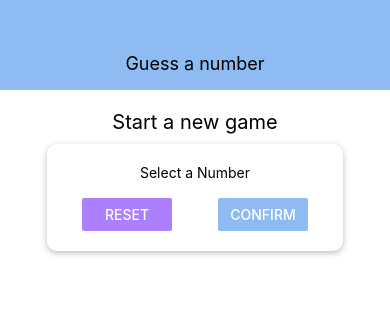
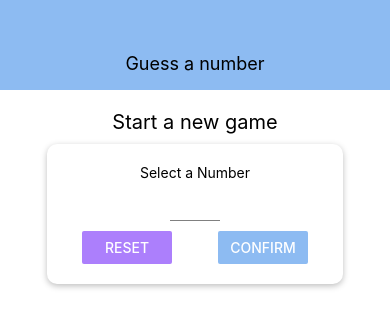
Before and after one commit to DinethP/NumberGuesser, a React Native app: screen / in a window 390 px wide. Shown: the top 328 px of the page. Built offline with nearby package versions, Linux system fonts and the light colour scheme.

Commit message:
Input styling added

```diff
--- /dev/null
+++ b/components/Input.js
@@ -0,0 +1,18 @@
+import React from "react";
+import { TextInput, StyleSheet } from "react-native";
+
+const Input = (props) => {
+  // formward all props. The style prop gets overidden withnew ones
+  return <TextInput {...props} style={{ ...styles.input, ...props.style }} />;
+};
+
+const styles = StyleSheet.create({
+  input: {
+    height: 30,
+    borderBottomColor: "grey",
+    borderBottomWidth: 1,
+    marginVertical: 10,
+  },
+});
+
+export default Input;
--- a/screens/StartGameScreen.js
+++ b/screens/StartGameScreen.js
@@ -1,26 +1,59 @@
-import React from "react";
-import { View, Text, StyleSheet, TextInput, Button } from "react-native";
+import React, { useState } from "react";
+import {
+  View,
+  Text,
+  StyleSheet,
+  TextInput,
+  Button,
+  // Needed to hide number pad
+  TouchableWithoutFeedback,
+  Keyboard,
+} from "react-native";
+
 import Card from "../components/Card";
-import Colors from '../constants/colors'
+import Input from "../components/Input";
+import Colors from "../constants/colors";
 
 const StartGameScreen = (props) => {
+  const [enteredValue, setEnteredValue] = useState("");
+
+  const inputHandler = (e) => {
+    // Replace any no numeric input with empty string
+    setEnteredValue(e.nativeEvent.text.replace(/[^0-9]/g, ""));
+  };
   return (
+    // This component allows keyboard to be  hidden when you press outside Input field
+    <TouchableWithoutFeedback
+      onPress={() => {
+        Keyboard.dismiss();
+      }}
+    >
       <View style={styles.screen}>
         <Text style={styles.title}>Start a new game</Text>
         {/*  All children withn Card component will be rendered inside Card component  */}
         <Card style={styles.inputContainer}>
           <Text>Select a Number</Text>
-        <TextInput />
+          <Input
+            style={styles.input}
+            blurOnSubmit
+            autoCapitalize="none"
+            autoCorrect={false}
+            keyboardType="number-pad"
+            maxLength={2}
+            onChange={inputHandler}
+            value={enteredValue}
+          />
           <View style={styles.buttonContainer}>
             <View style={styles.button}>
-            <Button title="Reset" color={Colors.accent}/>
+              <Button title="Reset" color={Colors.accent} />
             </View>
             <View style={styles.button}>
-            <Button title="Confirm" color={Colors.primary}/>
+              <Button title="Confirm" color={Colors.primary} />
             </View>
           </View>
         </Card>
       </View>
+    </TouchableWithoutFeedback>
   );
 };
 
@@ -39,6 +72,10 @@
     maxWidth: "80%",
     alignItems: "center",
   },
+  input: {
+    width: 50,
+    textAlign: "center",
+  },
   buttonContainer: {
     flexDirection: "row",
     width: "100%",
```
Lines whose indentation alone changed are shown as unchanged.
